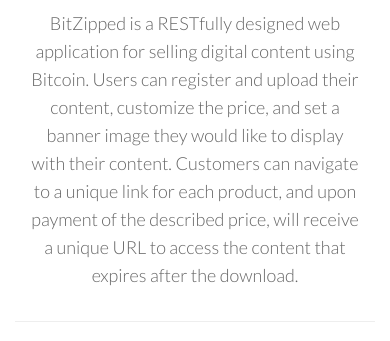
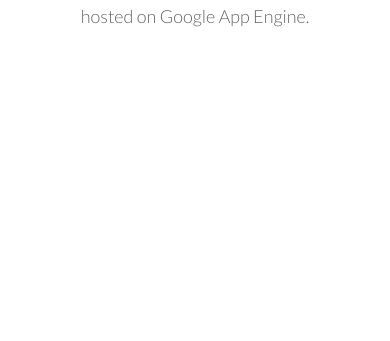
Before and after one commit to dternyak/danielternyak.com, a Flask app: page /portfolio in a window 390 px wide. Shown: the part 1207-1548 px from the top of the page. After the commit the page ends 1234 px from the top, so only its background shows below. Run offline with Flask 2, Linux system fonts and the light colour scheme; some libraries are stand-ins or nearby versions.

Commit message:
remove references to replaced custom blog

```diff
--- a/index.py
+++ b/index.py
@@ -1,13 +1,9 @@
 from flask import Flask, render_template
 import FlaskDeferredHandler
-# from main import api
 from flask.ext.cors import CORS
 from google.appengine.api import urlfetch
-
 import logging
-
 import json
-
 import datetime
 
 app = Flask(__name__, template_folder="templates")
--- a/templates/home.html
+++ b/templates/home.html
@@ -8,7 +8,7 @@
                         <div class=row>
                             <div class="col-md-8 col-md-offset-2">
                                 <h1>Hello, my name is <b>Daniel Ternyak</b>.<br>I
-                                    create web applications with<b> Python</b>and <b>JavaScript</b> on the <b>Cloud.</b>
+                                    create web applications with<b> Python</b> and <b>JavaScript</b> on the <b>Cloud.</b>
                                 </h1>
                             </div>
 
--- a/templates/portfolio.html
+++ b/templates/portfolio.html
@@ -4,7 +4,7 @@
         <section data-reactroot="">{% include 'navbar.html' %}
             <section>
                 <div>
-                    <section class=bg-light-gray id=portfolio style=margin-bottom:100px>
+                    <section class="bg-light-gray" id="portfolio" style="margin-bottom:100px">
                         <div class="centered container"><h1><b>Portfolio</b></h1>
                             <hr>
                         </div>
@@ -12,13 +12,13 @@
                             <div>
                                 <div class="centered col-md-10 col-md-offset-1">
                                     <a href=http://monerowallet.com
-                                       target=_blank><h2><b>Monero
-                                        Wallet</b></h2>
+                                       target=_blank><h2>
+                                        <b>MoneroWallet</b></h2>
                                     </a>
                                     <div class=row-fluid>
                                         <div class="col-md-6 col-md-offset-3">
                                             <div class="pagination-centered img-responsive2">
-                                                <img src=/dist/monerowallet.png
+                                                <img src=/assets/monerowallet.png
                                                 ></div>
                                         </div>
                                     </div>
@@ -36,43 +36,45 @@
                                 </div>
                                 <hr>
                             </div>
-                            <div>
-                                <div class="centered col-md-10 col-md-offset-1"><a href=https://bitzipped.com
-                                                                                   target=_blank><h2><b>BitZipped</b>
-                                </h2></a>
-                                    <div class="col-md-6 col-md-offset-3">
-
-                                        <div class=row-fluid>
-                                            <div class="pagination-centered span12">
-                                                <img class=img-responsive2
-                                                     src=/dist/bitzipped.png
-                                                >
-                                            </div>
-                                        </div>
-                                    </div>
-                                </div>
-                                <div class=row>
-                                    <div class=col-sm-12>
-                                        <div class="centered col-md-10 col-md-offset-1"><p>BitZipped is a RESTfully
-                                            designed web application for selling digital content using Bitcoin. Users
-                                            can register and upload their content, customize the price, and set a banner
-                                            image they would like to display with their content. Customers can navigate
-                                            to a unique link for each product, and upon payment of the described price,
-                                            will receive a unique URL to access the content that expires after the
-                                            download.</div>
-                                    </div>
-                                </div>
-                                <hr>
-                            </div>
-                            <div>
-                                <div class="centered col-md-10 col-md-offset-1"><a href=http://cryptoindex.com
+                            {#                            <div>#}
+                            {#                                <div class="centered col-md-10 col-md-offset-1">#}
+                            {#                                    <a href=https://bitzipped.com#}
+                            {#                                       target=_blank><h2><b>BitZipped</b>#}
+                            {#                                    </h2></a>#}
+                            {#                                    <div class="col-md-6 col-md-offset-3">#}
+                            {##}
+                            {#                                        <div class=row-fluid>#}
+                            {#                                            <div class="pagination-centered span12">#}
+                            {#                                                <img class=img-responsive2#}
+                            {#                                                     src=/assets/bitzipped.png#}
+                            {#                                                >#}
+                            {#                                            </div>#}
+                            {#                                        </div>#}
+                            {#                                    </div>#}
+                            {#                                </div>#}
+                            {#                                <div class=row>#}
+                            {#                                    <div class=col-sm-12>#}
+                            {#                                        <div class="centered col-md-10 col-md-offset-1"><p>BitZipped is a RESTfully#}
+                            {#                                            designed web application for selling digital content using Bitcoin. Users#}
+                            {#                                            can register and upload their content, customize the price, and set a banner#}
+                            {#                                            image they would like to display with their content. Customers can navigate#}
+                            {#                                            to a unique link for each product, and upon payment of the described price,#}
+                            {#                                            will receive a unique URL to access the content that expires after the#}
+                            {#                                            download.</div>#}
+                            {#                                    </div>#}
+                            {#                                </div>#}
+                            {#                                <hr>#}
+                            {#                            </div>#}
+                            {#                            <div>#}
+                            <div class="centered col-md-10 col-md-offset-1">
+                                <a href=http://cryptoindex.com
                                    target=_blank><h2><b>CryptoIndex</b>
                                 </h2></a>
                                 <div class=row-fluid>
                                     <div class="col-md-6 col-md-offset-3">
 
                                         <div class="pagination-centered span12"><img class=img-responsive2
-                                                                                         src=/dist/cryptoindex.png
+                                                                                     src=/assets/cryptoindex.png
                                         ></div>
                                     </div>
                                 </div>
```
Also changed, not shown: main.py (deleted, +0 -129 lines), models.py (deleted, +0 -8 lines). Lines whose indentation alone changed are shown as unchanged.
